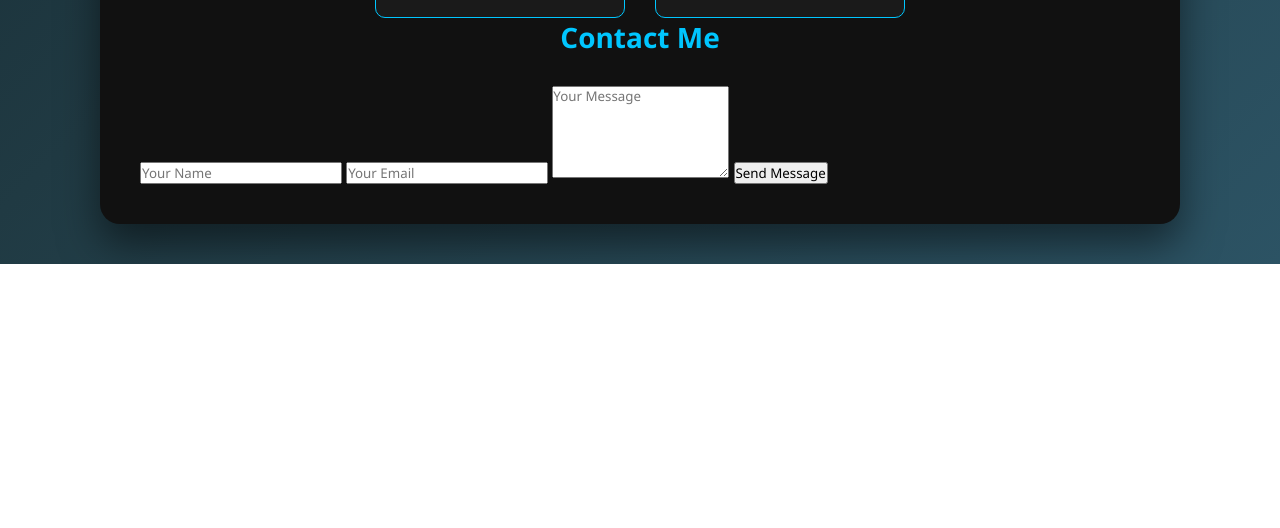
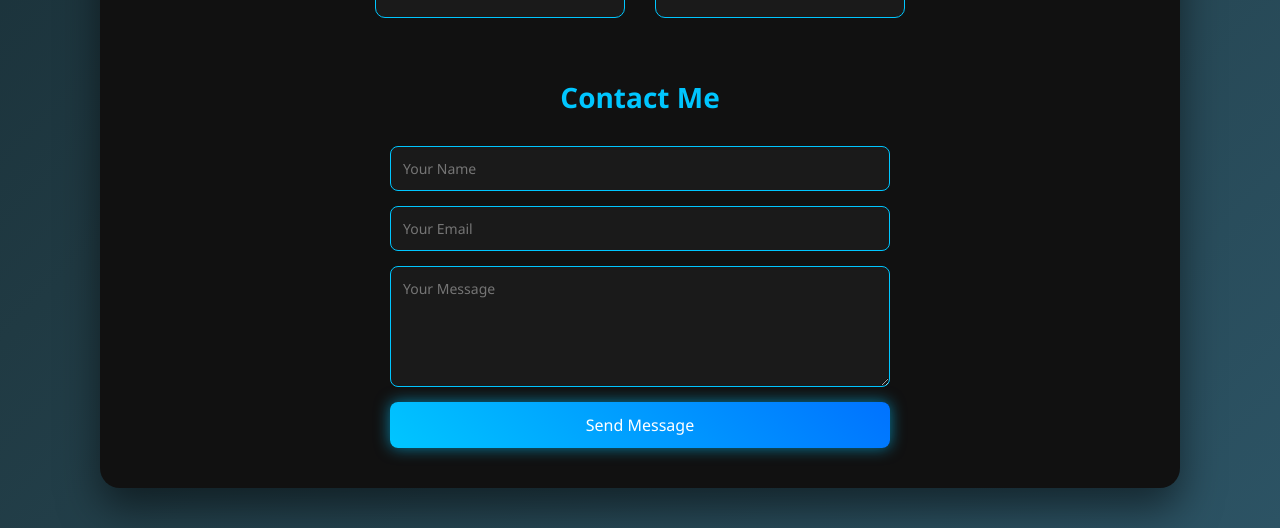
Before and after one commit to piyushkr21/Portfolio-website, a website: page index.html in a window 1280 px wide. Shown: the part 1118-1646 px from the top of the page. Before the commit the page ends 1382 px from the top, so only its background shows below. Drawn offline with Linux system fonts and the light colour scheme.

Commit message:
updated css

```diff
--- a/style.css
+++ b/style.css
@@ -17,7 +17,6 @@ padding:40px;
 color:white;
 }
 
-
 /* PAGE */
 
 .page{
@@ -28,7 +27,6 @@ border-radius:20px;
 padding:40px;
 box-shadow:0 20px 40px rgba(0,0,0,0.5);
 }
-
 
 /* NAVBAR */
 
@@ -44,7 +42,6 @@ color:#00c6ff;
 font-size:24px;
 font-weight:600;
 }
-
 
 /* HOME BUTTON */
 
@@ -65,7 +62,6 @@ transform:translateY(-4px) scale(1.05);
 box-shadow:0 0 25px rgba(0,198,255,0.9);
 }
 
-
 /* HERO */
 
 .hero{
@@ -74,7 +70,6 @@ align-items:center;
 justify-content:space-between;
 margin-bottom:70px;
 }
-
 
 /* IMAGE */
 
@@ -89,7 +84,6 @@ transition:0.4s;
 transform:scale(1.05);
 box-shadow:0 0 25px rgba(0,198,255,0.8);
 }
-
 
 /* TEXT */
 
@@ -117,14 +111,16 @@ margin-top:10px;
 color:#ccc;
 }
 
-
 /* BUTTONS */
 
 .buttons{
 margin-top:20px;
 }
 
-
+.buttons a{
+text-decoration:none;
+display:inline-block;
+}
 
 /* SOCIAL ICONS */
 
@@ -145,7 +141,6 @@ color:#00c6ff;
 transform:scale(1.3);
 }
 
-
 /* SECTION TITLE */
 
 .section-title{
@@ -154,7 +149,6 @@ margin-bottom:30px;
 color:#00c6ff;
 font-size:28px;
 }
-
 
 /* SKILLS */
 
@@ -179,7 +173,6 @@ background:#00c6ff;
 color:black;
 transform:translateY(-6px);
 }
-
 
 /* PROJECTS */
 
@@ -213,6 +206,55 @@ color:#00c6ff;
 color:#ccc;
 }
 
+/* CONTACT SECTION */
+
+#contact{
+margin-top:60px;
+text-align:center;
+}
+
+.contact-form{
+max-width:500px;
+margin:auto;
+display:flex;
+flex-direction:column;
+gap:15px;
+}
+
+.contact-form input,
+.contact-form textarea{
+padding:12px;
+border-radius:8px;
+border:1px solid #00c6ff;
+background:#1a1a1a;
+color:white;
+font-size:14px;
+outline:none;
+transition:0.3s;
+}
+
+.contact-form input:focus,
+.contact-form textarea:focus{
+border-color:#00c6ff;
+box-shadow:0 0 10px rgba(0,198,255,0.5);
+}
+
+.contact-form button{
+background:linear-gradient(45deg,#00c6ff,#0072ff);
+color:white;
+border:none;
+padding:12px;
+border-radius:8px;
+cursor:pointer;
+font-size:16px;
+transition:0.3s;
+box-shadow:0 0 15px rgba(0,198,255,0.6);
+}
+
+.contact-form button:hover{
+transform:scale(1.05);
+box-shadow:0 0 25px rgba(0,198,255,0.9);
+}
 
 /* PROFILE PANEL */
 
```
